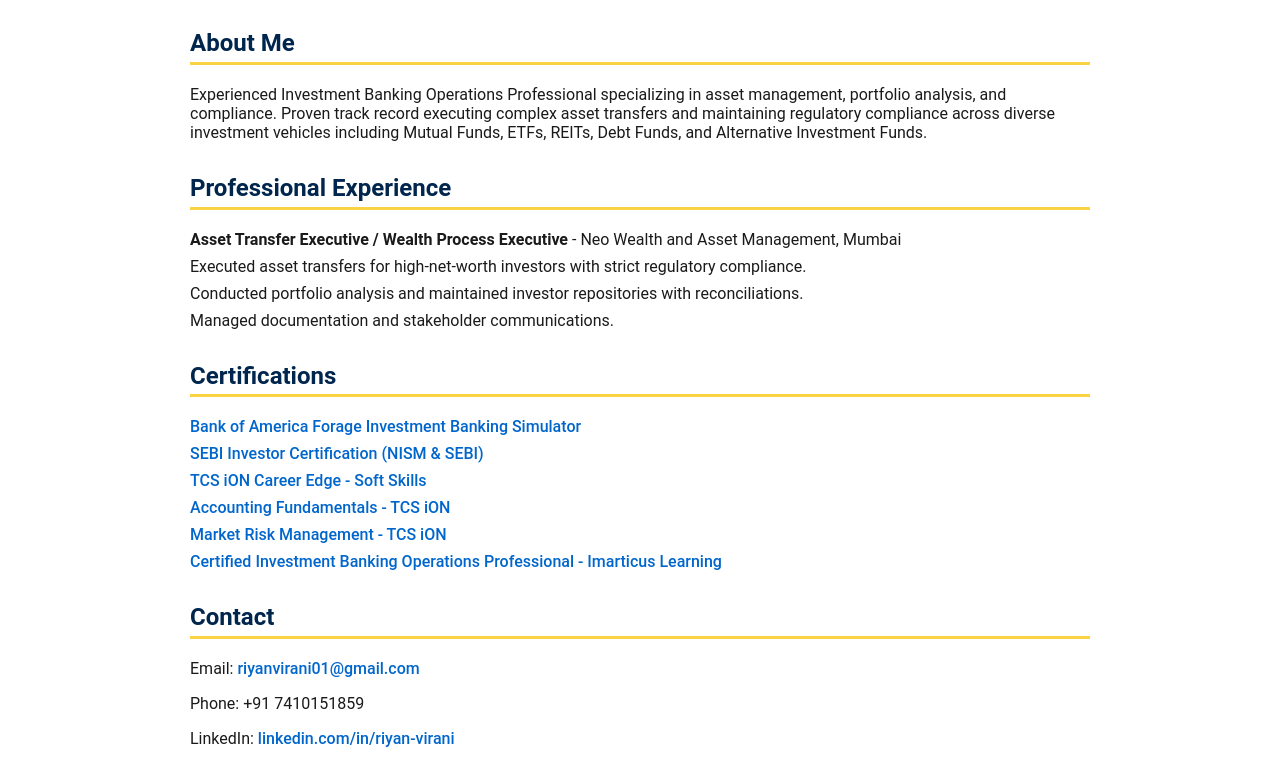
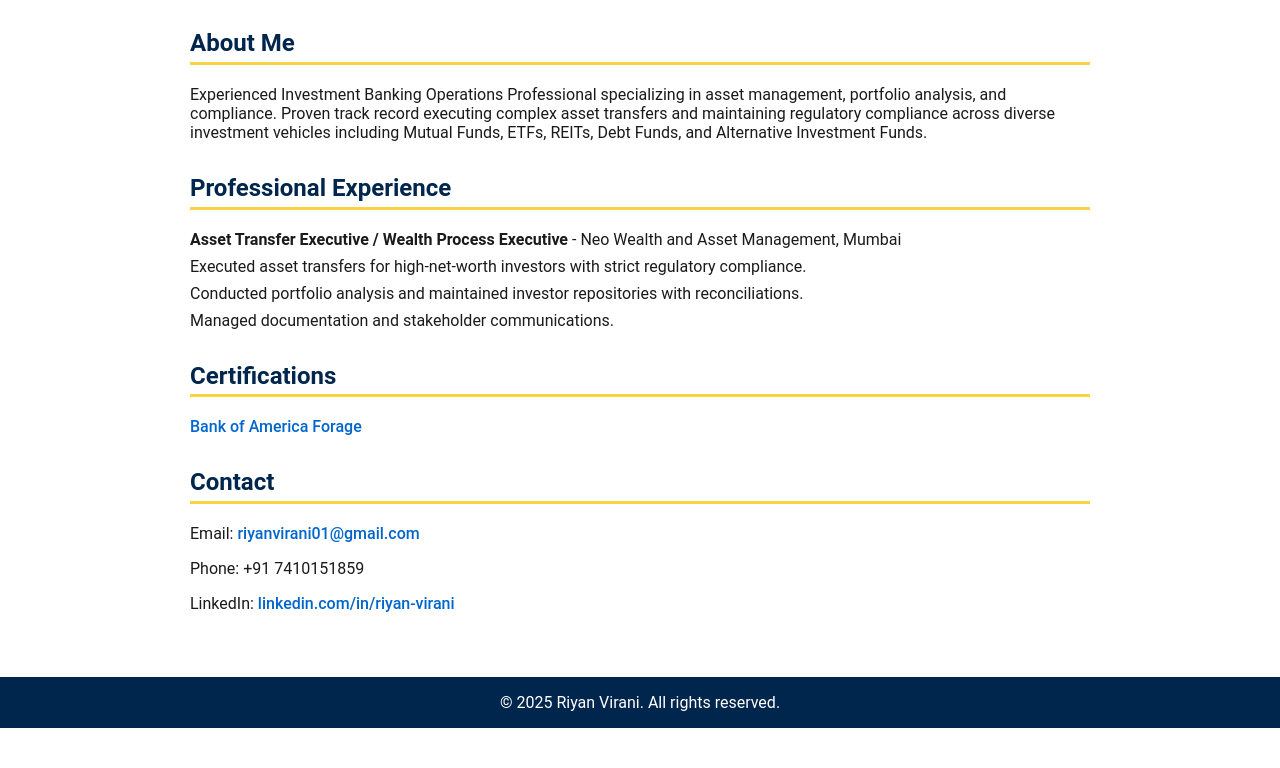
Before and after one commit to RiyanVirani/Riyan---Website, a plain HTML site: page index.html in a window 1280 px wide. Shown: the part 414-1182 px from the top of the page. After the commit the page ends 1142 px from the top, so only its background shows below. Drawn offline with Linux system fonts and the light colour scheme.

Commit message:
Update index.html

```diff
--- a/index.html
+++ b/index.html
@@ -102,13 +102,8 @@
     <section id="certifications">
       <h2>Certifications</h2>
       <ul>
-        <li><a href="bank-of-america-forage-certificate.pdf" target="_blank">Bank of America Forage Investment Banking Simulator</a></li>
-        <li><a href="sebi-investor-certificate-exam.pdf" target="_blank">SEBI Investor Certification (NISM & SEBI)</a></li>
-        <li><a href="tcs-ion-certificate-soft-skills.pdf" target="_blank">TCS iON Career Edge - Soft Skills</a></li>
-        <li><a href="accounting-fundamentals-tcs-ion.pdf" target="_blank">Accounting Fundamentals - TCS iON</a></li>
-        <li><a href="risk-in-financial-sector-by-tcs-ion.pdf" target="_blank">Market Risk Management - TCS iON</a></li>
-        <li><a href="imarticus-certificate.pdf" target="_blank">Certified Investment Banking Operations Professional - Imarticus Learning</a></li>
-      </ul>
+       <a href="certificates/bank-of-america-forage-certificate.pdf" target="_blank">Bank of America Forage</a>
+
     </section>
 
     <section id="contact">
```
